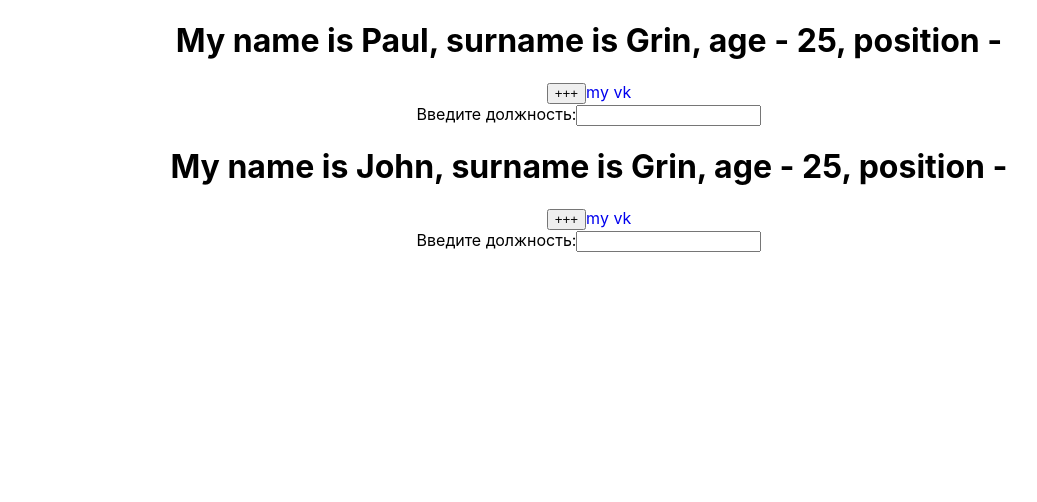
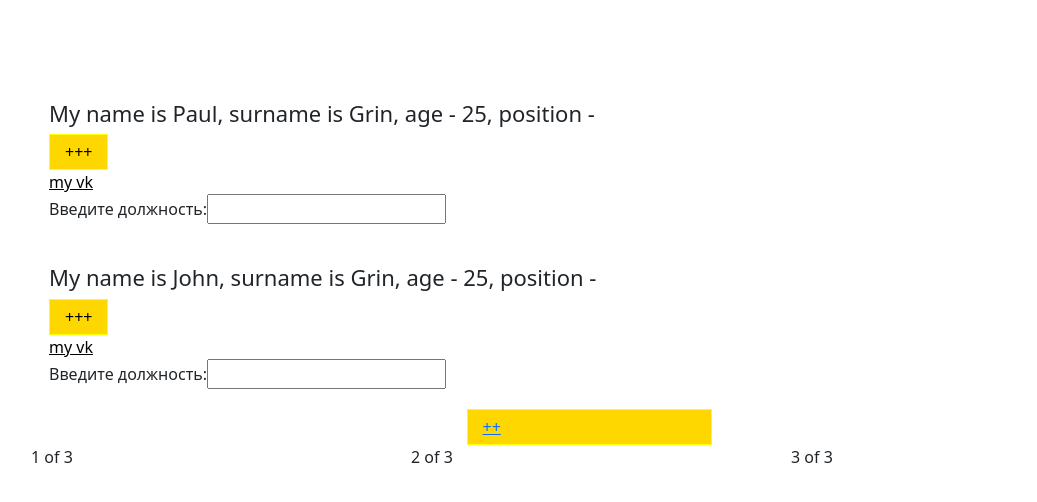
Before and after one commit to Pashkagreen/my-app, a React (Create React App) app: page / in a window 1280 px wide. Shown: the top 502 px of the page, without its empty margins (51-1088 px from the left). Built offline with nearby package versions, Linux system fonts and the light colour scheme.

Commit message:
add styles

```diff
--- a/package.json
+++ b/package.json
@@ -6,9 +6,12 @@
     "@testing-library/jest-dom": "^5.16.2",
     "@testing-library/react": "^12.1.4",
     "@testing-library/user-event": "^13.5.0",
+    "bootstrap": "^5.1.3",
     "react": "^17.0.2",
+    "react-bootstrap": "^2.2.2",
     "react-dom": "^17.0.2",
     "react-scripts": "5.0.0",
+    "styled-components": "^5.3.5",
     "web-vitals": "^2.1.4"
   },
   "scripts": {
--- a/src/App.js
+++ b/src/App.js
@@ -1,6 +1,26 @@
 import React, { StrictMode } from "react";
+import styled from "styled-components";
 import "./App.css";
 // Компонент не может изменяться
+
+export const EmpItem = styled.div`
+  padding: 20px;
+  border-radius: 5px;
+  a {
+    color: black;
+  }
+`;
+
+const Header = styled.h2`
+  font-size: 22px;
+`;
+
+export const Button = styled.button`
+  display: block;
+  padding: 5px 15px;
+  background-color: gold;
+  border: 1px solid yellow;
+`;
 
 class WhoAmI extends React.Component {
   constructor(props) {
@@ -30,12 +50,12 @@ class WhoAmI extends React.Component {
     const { position, years } = this.state;
 
     return (
-      <div>
-        <h1>
+      <EmpItem>
+        <Header>
           My name is {name}, surname is {surname}, age - {years}, position -{" "}
           {position}
-        </h1>
-        <button onClick={this.nextYear}>+++</button>
+        </Header>
+        <Button onClick={this.nextYear}>+++</Button>
         <a href={link}>my vk</a>
         <form>
           <span>Введите должность:</span>
@@ -44,17 +64,22 @@ class WhoAmI extends React.Component {
             onChange={(e) => this.commitInputChanges(e, "some color")}
           />
         </form>
-      </div>
+      </EmpItem>
     );
   }
 }
 
+const Wrapper = styled.div`
+  width: 600px;
+  margin: 80px auto 0 80px;
+`;
+
 function App() {
   return (
-    <div className="App">
+    <Wrapper>
       <WhoAmI name="Paul" surname="Grin" link="vk.com" />
       <WhoAmI name="John" surname="Grin" link="vk.com" />
-    </div>
+    </Wrapper>
   );
 }
 
--- /dev/null
+++ b/src/BootstrapTest.js
@@ -0,0 +1,15 @@
+import { Container, Row, Col } from "react-bootstrap";
+
+const BootstrapTest = () => {
+  return (
+    <Container>
+      <Row>
+        <Col>1 of 3</Col>
+        <Col>2 of 3</Col>
+        <Col>3 of 3</Col>
+      </Row>
+    </Container>
+  );
+};
+
+export default BootstrapTest;
--- a/src/index.js
+++ b/src/index.js
@@ -2,10 +2,20 @@ import React, { StrictMode } from "react";
 import ReactDOM from "react-dom";
 import "./index.css";
 import App from "./App";
+import BootstrapTest from "./BootstrapTest";
+import { Button } from "./App";
+import styled from "styled-components";
+import "bootstrap/dist/css/bootstrap.min.css";
+const BigButton = styled(Button)`
+  margin: 0 auto;
+  width: 245px;
+`;
 
 ReactDOM.render(
   <StrictMode>
     <App />
+    <BigButton as="a">++</BigButton>
+    <BootstrapTest />
   </StrictMode>,
   document.getElementById("root")
 );
```
Also changed, not shown: 1 other file (tests, documents, lock files or other folders).
